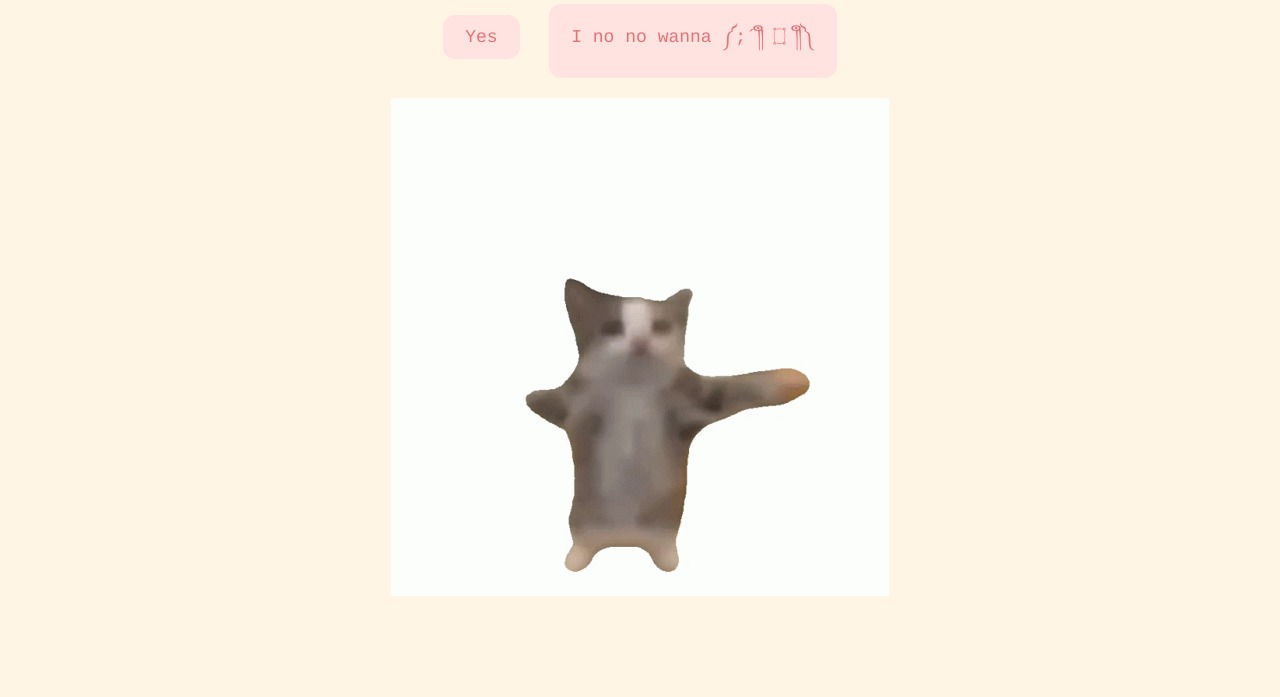
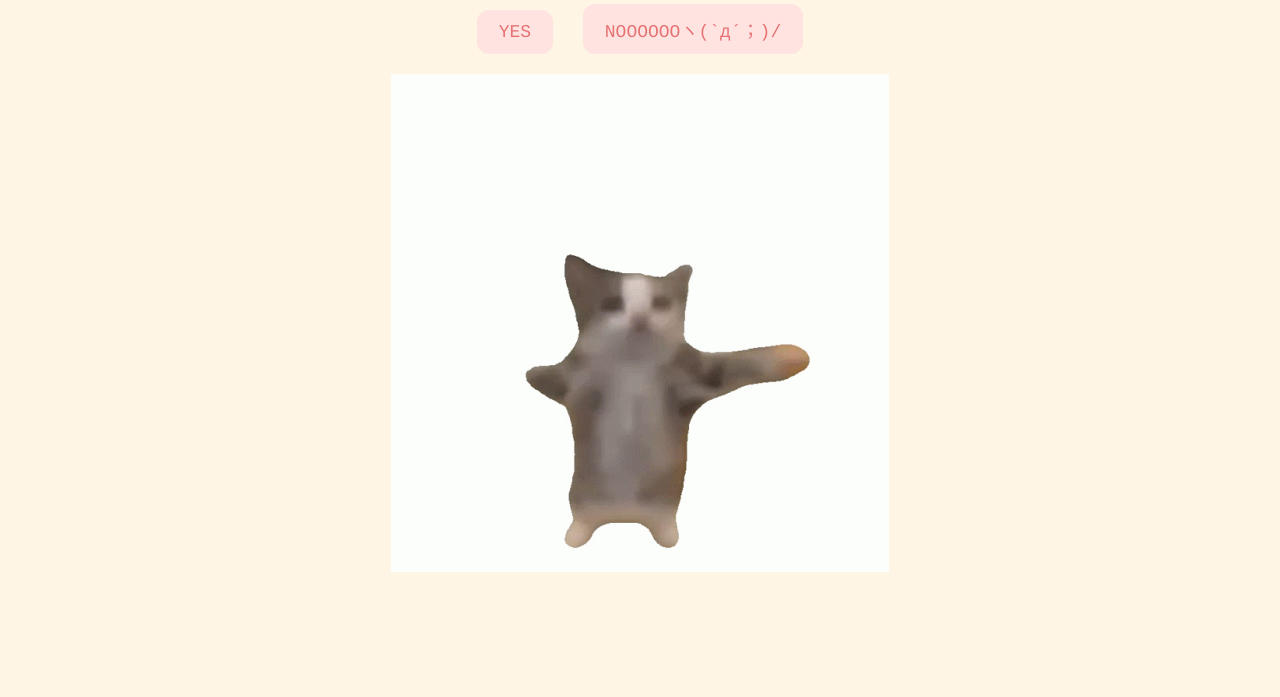
Before and after one commit to joystickPs5/j0yy, a plain HTML site: page index.html in a window 1280 px wide. Shown: the part 103-800 px from the top of the page. Drawn offline with Linux system fonts and the light colour scheme.

Commit message:
index.html

```diff
--- a/index.html
+++ b/index.html
@@ -32,8 +32,8 @@
 </head>
 <body>
     <div id="valentineQuestion"><b>Will you be my valentine Isaac Nesley?</b></div>
-    <button class="answerButton" onclick="location.href='thankyou.html'">Yes</button>
-    <button class="answerButton" id="noButton">I no no wanna ༼;´༎ຶ ۝ ༎ຶ༽</button>
+    <button class="answerButton" onclick="location.href='thankyou.html'">YES</button>
+    <button class="answerButton" id="noButton">NOOOOOOヽ(`д´；)/</button>
     <br>
     <img src ='jumping cat.gif' alt = 'cat asking question' class="responsive">
 
```
